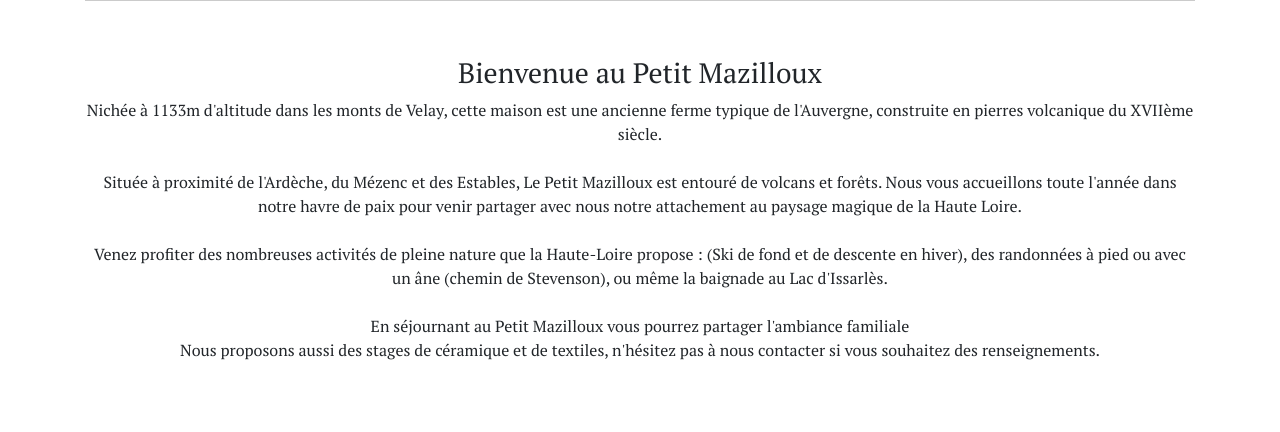
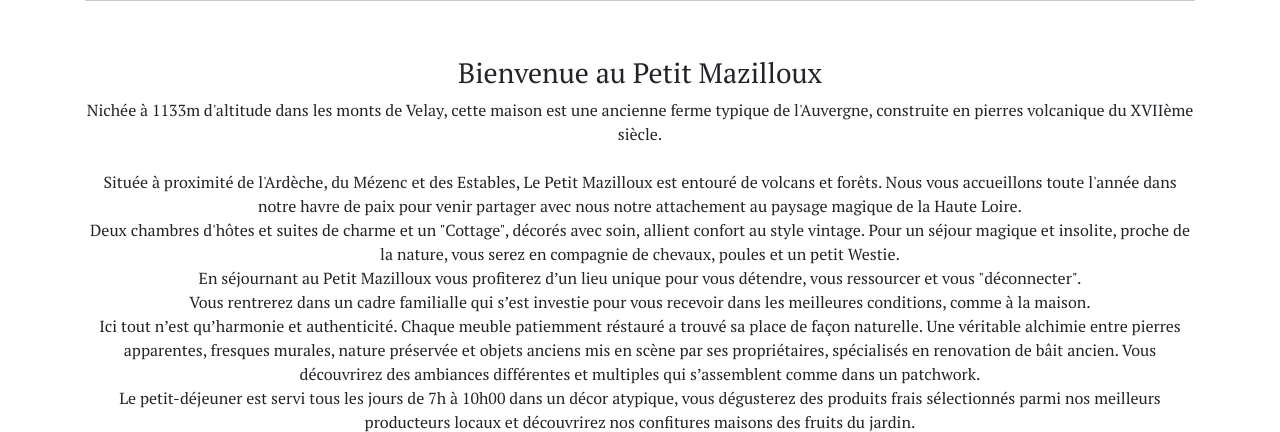
Before and after one commit to Curtis11Jackson/LePetitMazilloux, a Symfony app: template templates/mazilloux/home.html.twig in a window 1280 px wide. Shown: the part 1022-1454 px from the top of the page. Run offline with Twig, Linux system fonts and the light colour scheme; the template is opened without the code that fills it, so the values that code supplies are empty; some libraries are stand-ins or nearby versions.

Commit message:
Changes to Intro

```diff
--- a/templates/mazilloux/home.html.twig
+++ b/templates/mazilloux/home.html.twig
@@ -41,20 +41,33 @@
 
 			<div class="welcome-content">
 
-				<p>Nichée à 1133m d'altitude dans les monts de Velay, cette maison est une ancienne ferme typique de l'Auvergne,
+				<p>
+					Nichée à 1133m d'altitude dans les monts de Velay, cette maison est une ancienne ferme typique de l'Auvergne,
 					construite en pierres volcanique du XVIIème siècle.<br/>
 					<br/>
 					Située à proximité de l'Ardèche, du Mézenc et des Estables, Le Petit Mazilloux est entouré de volcans et forêts.
 					Nous vous accueillons toute l'année dans notre havre de paix pour venir partager avec nous notre attachement au
-					paysage magique de la Haute Loire.<br/>
+					paysage magique de la Haute Loire.
+					<br/>
+					Deux chambres d'hôtes et suites de charme et un "Cottage", décorés avec soin, allient confort au style vintage.
+					Pour un séjour magique et insolite, proche de la nature, vous serez en compagnie de chevaux, poules et un petit Westie.
+					<br/>
+					En séjournant au Petit Mazilloux vous profiterez d’un lieu unique pour vous détendre, vous ressourcer et vous "déconnecter".
+					<br/>
+					Vous rentrerez dans un cadre familialle qui s’est investie pour vous recevoir dans les meilleures conditions, comme à la maison.
+					<br/>
+					Ici tout n’est qu’harmonie et authenticité. Chaque meuble patiemment réstauré a trouvé sa place de façon naturelle.
+					Une véritable alchimie entre pierres apparentes, fresques murales, nature préservée et objets anciens mis en scène par ses propriétaires, spécialisés en renovation de bâit ancien.
+					Vous découvrirez des ambiances différentes et multiples qui s’assemblent comme dans un patchwork.
+					<br/>
+					Le petit-déjeuner est servi tous les jours de 7h à 10h00 dans un décor atypique, vous dégusterez des produits frais sélectionnés parmi nos meilleurs producteurs locaux et découvrirez nos confitures maisons des fruits du jardin.
+					<br/>
+					Nous proposons aussi des stages de céramique et de textiles, n'hésitez pas à nous contacter si vous souhaitez des renseignements.
 					<br/>
 					Venez profiter des nombreuses activités de pleine nature que
 					la Haute-Loire propose : (Ski de fond et de descente en hiver), des randonnées à pied ou avec un âne (chemin de Stevenson),
 					ou même la baignade au Lac d'Issarlès.<br/>
-					<br/>
-					En séjournant au Petit Mazilloux vous pourrez partager l'ambiance familiale
-					<br/>
-					Nous proposons aussi des stages de céramique et de textiles, n'hésitez pas à nous contacter si vous souhaitez des renseignements.</p>
+				</p>
 
 			</div>
 
```
